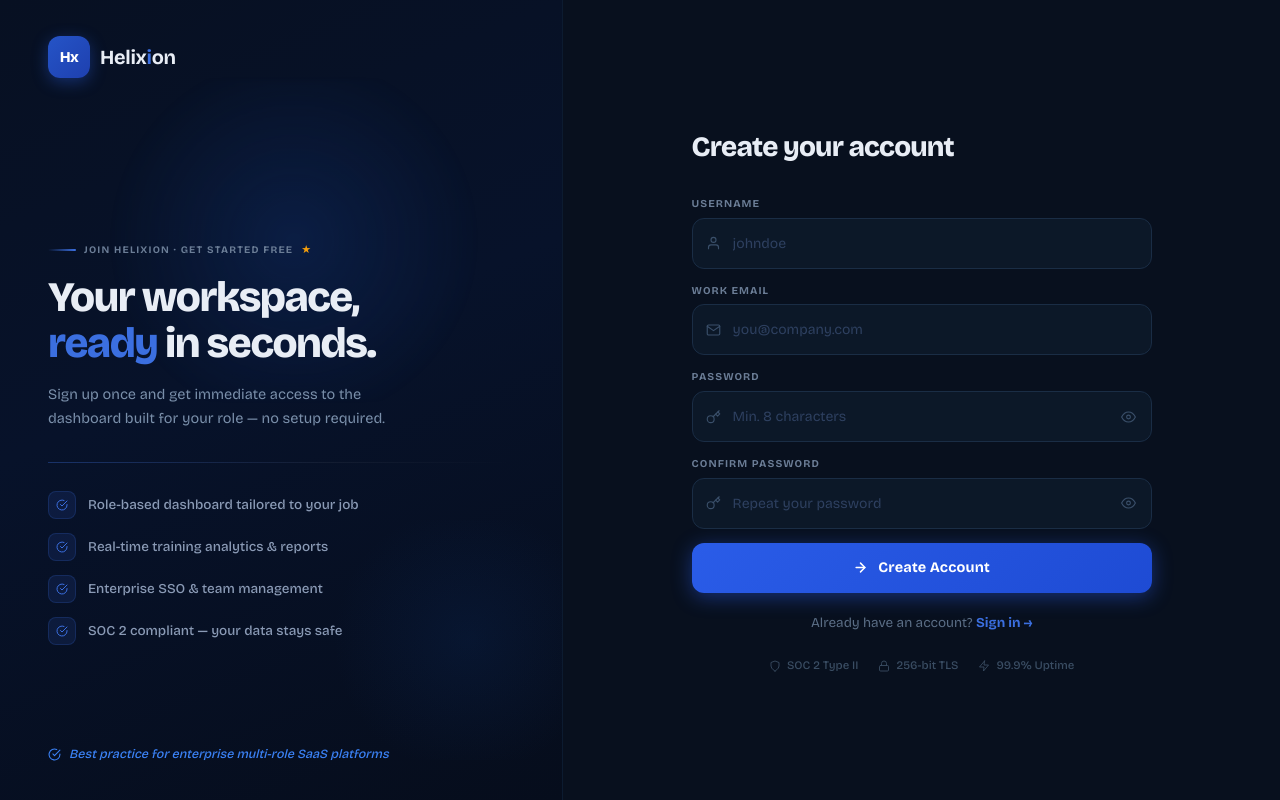
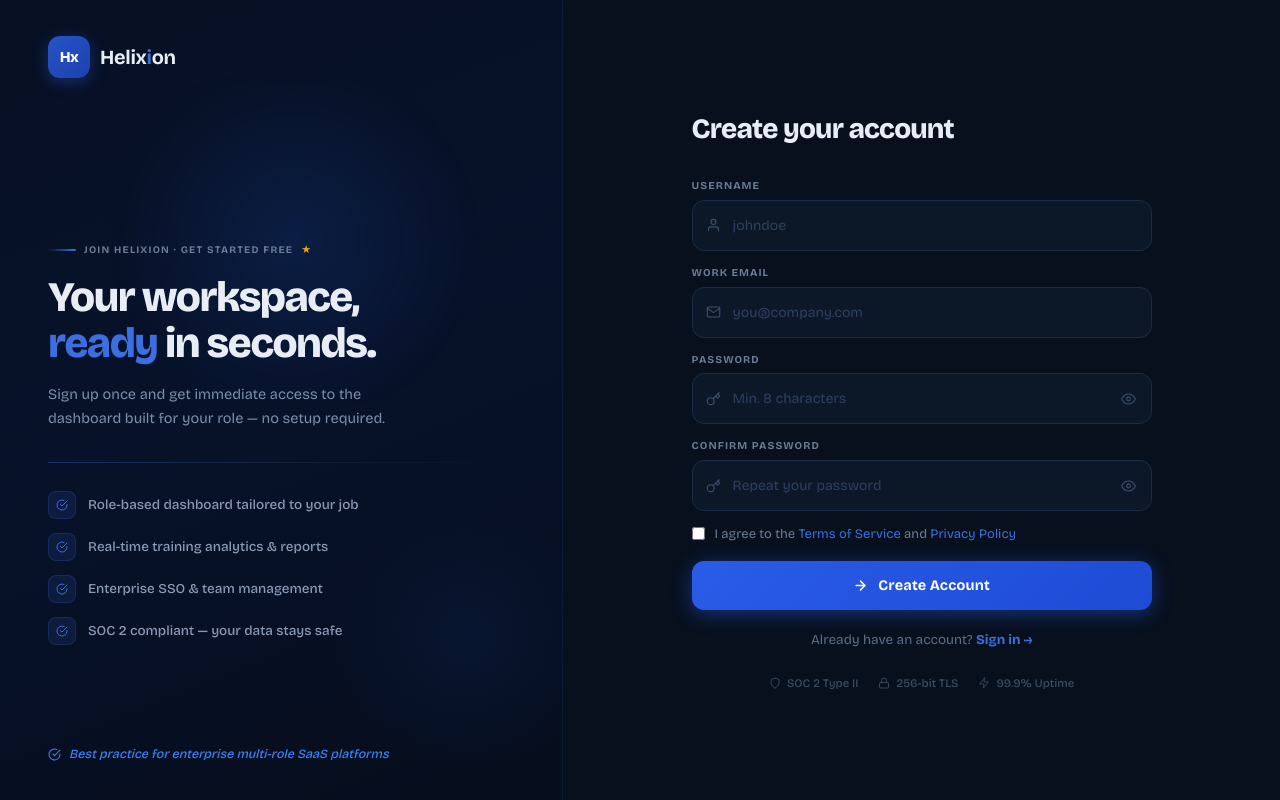
Before and after one commit to ChiranjibNandy/helixion-mvp-frontend, a Next.js app: page /register in a window 1280 px wide. Built offline with nearby package versions, Linux system fonts and the light colour scheme.

Commit message:
chore: update environment variables, enhance package dependencies, and add terms agreement checkbox in registration form

```diff
--- a/components/auth/RegisterForm.jsx
+++ b/components/auth/RegisterForm.jsx
@@ -268,6 +268,31 @@ export default function RegisterForm() {
       </Field>
 
 
+      {/* ── Terms Checkbox ── */}
+      <div className="mb-4 flex items-start gap-2.5">
+        <input
+          type="checkbox"
+          id="terms"
+          checked={agree}
+          onChange={(e) => setAgree(e.target.checked)}
+          className="mt-0.5 cursor-pointer"
+          style={{ accentColor: '#2a5ce8' }}
+        />
+        <label
+          htmlFor="terms"
+          style={{ fontSize: 13, color: '#6b7d96', cursor: 'pointer', lineHeight: 1.5 }}
+        >
+          I agree to the{' '}
+          <Link href="/terms" style={{ color: '#3b6fe0', textDecoration: 'none' }}>
+            Terms of Service
+          </Link>{' '}
+          and{' '}
+          <Link href="/privacy" style={{ color: '#3b6fe0', textDecoration: 'none' }}>
+            Privacy Policy
+          </Link>
+        </label>
+      </div>
+
       {/* ── Error ── */}
       {error && (
         <div
--- a/lib/mongodb.js
+++ b/lib/mongodb.js
@@ -6,7 +6,7 @@
 
 import mongoose from 'mongoose'
 
-const MONGODB_URI = "mongodb+srv://theritukumar_db_user:D5jmjG7R87gneBRc@cluster0.elwzc24.mongodb.net/"
+const MONGODB_URI = process.env.MONGODB_URI
 
 if (!MONGODB_URI) {
   throw new Error(
```
Also changed, not shown: package.json (+7 -7 lines), 2 other files (tests, documents, lock files or other folders).
